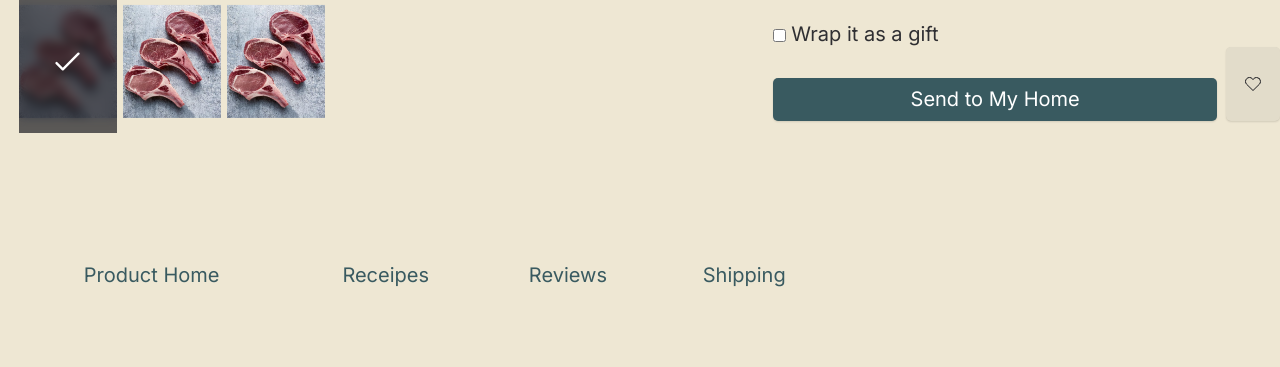
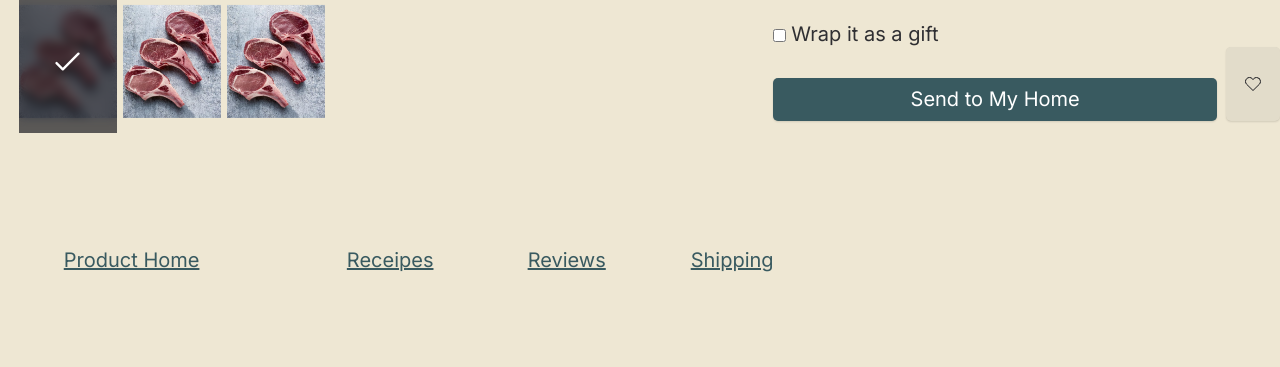
Before and after one commit to Dinarako/product-page, a website: page main/index.html in a window 1280 px wide. Shown: the part 863-1230 px from the top of the page. Drawn offline with Linux system fonts and the light colour scheme.

Commit message:
Complete animated underline

```diff
--- a/main/index.html
+++ b/main/index.html
@@ -185,23 +185,17 @@
      <!--PRODUCT V2 END-->
 
 <!---TABS V2-STARTED-->
-<div class="tabs-v2 js-tabs padding-top-xl">
+<div class="js-tabs padding-top-xl">
+   <!--ANIMATED UNDERLINE CODE START-->
   <nav>
-    <!--ANIMATED UNDERLINE CODE START-->
-    <ul class="tabs-nav-v2 js-tabs__controls js-tabs-nav-v2" aria-label="Tabs Interface">
-      <li><a href="#tab2Panel1" class="cat"><h6>Product Home</h6></a></li>
-      <li><a href="#tab2Panel2" class="cat"><h6>Receipes</h6></a></li>
-      <li><a href="#tab2Panel3" class="cat"><h6>Reviews</h6></a></li>
-      <li><a href="#tab2Panel4" class="cat"><h6>Shipping</h6></a></li>
-    </ul>
-     <!--ANIMATED UNDERLINE CODE END-->
-    <!-- <ul class="tabs-nav-v2 js-tabs__controls js-tabs-nav-v2" aria-label='Tabs Interface'>
-      <li><a href="#tab2Panel1" class="tabs-nav-v2__item js-tab-focus" aria-selected="true">Product Home</a></li>
-      <li><a href="#tab2Panel2" class="tabs-nav-v2__item js-tab-focus">Receipes</a></li>
-      <li><a href="#tab2Panel3" class="tabs-nav-v2__item js-tab-focus">Reviews</a></li>
-      <li><a href="#tab2Panel4" class="tabs-nav-v2__item js-tab-focus">Shipping</a></li>
-    </ul> -->
-  </nav>
+<ul id="navbar" class="js-tabs__controls">
+  <li><a href="#tab2Panel1" class="animeline">Product Home</a>
+  <li><a href="#tab2Panel2" class="animeline">Receipes</a>
+  <li><a href="#tab2Panel3" class="animeline">Reviews</a>
+  <li><a href="#tab2Panel4" class="animeline">Shipping</a></li>
+</ul>
+    </nav>
+ <!--ANIMATED UNDERLINE CODE end-->
 
   <div class="js-tabs__panels">
     <section id="tab2Panel1" class="padding-top-md js-tabs__panel">
```
